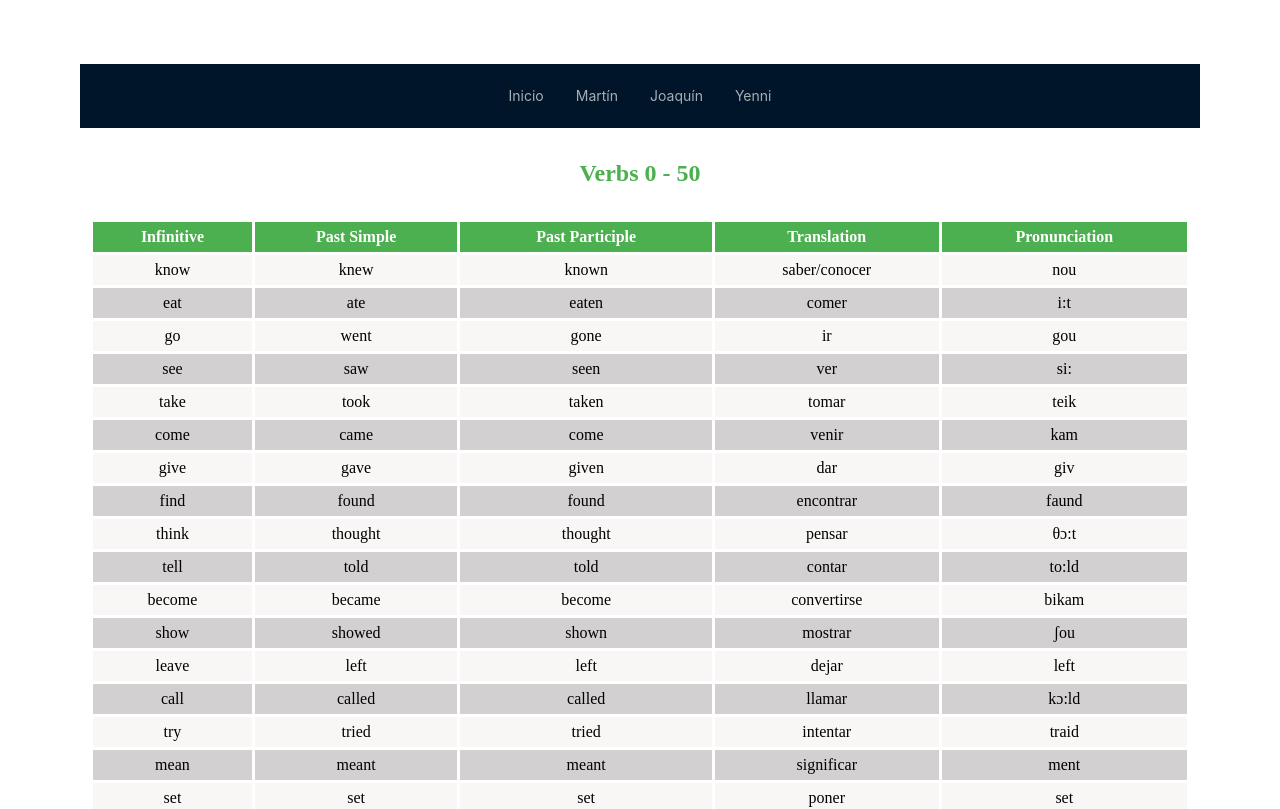
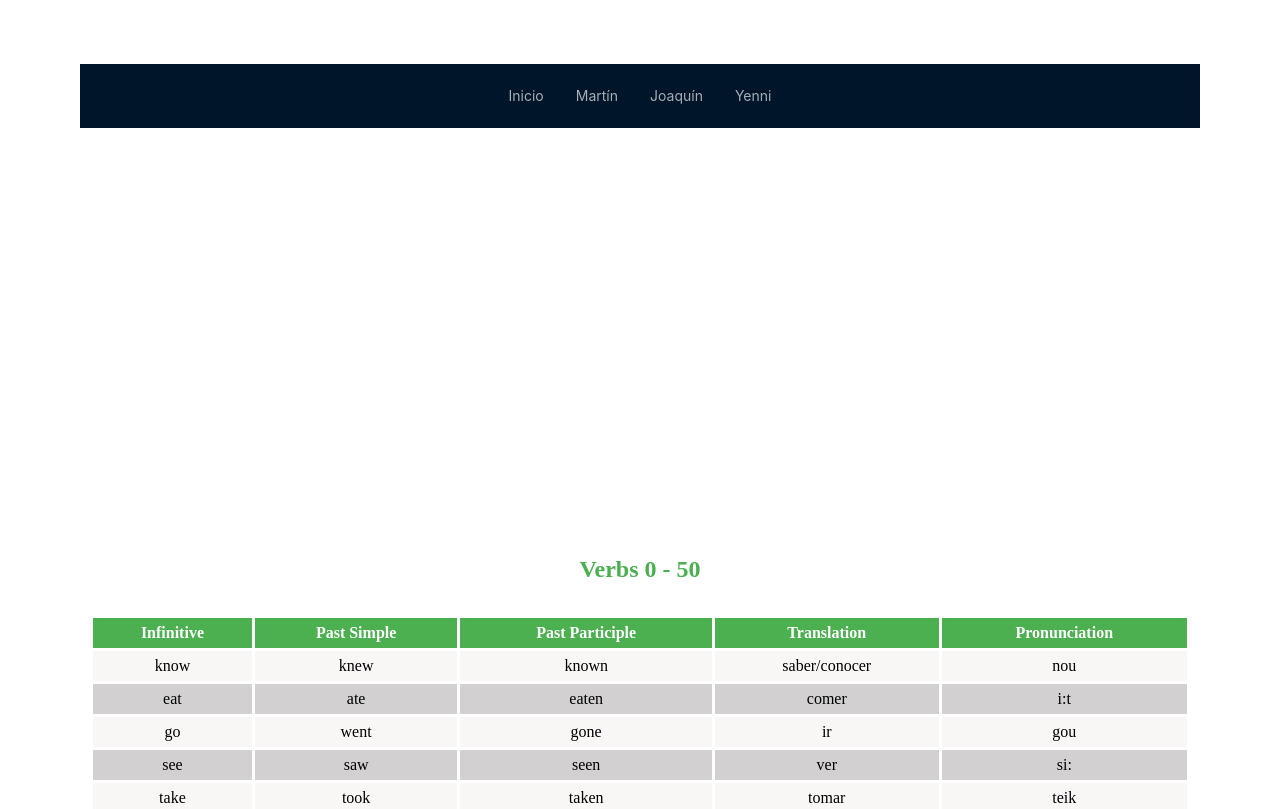
Before and after one commit to WilliamCortes/myWeb, a Next.js app: page / in a window 1280 px wide. Shown: the top 809 px of the page. Built offline with nearby package versions, Linux system fonts and the light colour scheme.

Commit message:
add video

```diff
--- a/pages/index.tsx
+++ b/pages/index.tsx
@@ -25,6 +25,7 @@ import QUASIQuestions from "../components/quasiQuestions";
 import Verbs50 from "../components/verbs50";
 import Verbs100 from "../components/verbs100";
 import Verbs150 from "../components/verbs150";
+import ReactPlayer from "react-player";
 
 const inter = Inter({ subsets: ["latin"] });
 
@@ -39,6 +40,10 @@ export default function Home() {
       </Head>
       <main className={styles.main}>
         <Navigation />
+        <br />
+        <br />
+        <ReactPlayer url="https://www.youtube.com/watch?v=FM7MFYoylVs" />
+
         <Verbs50 />
         <Verbs100 />
         <Verbs150 />
```
